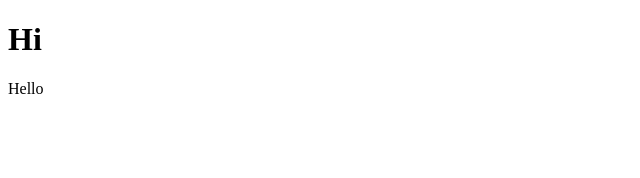
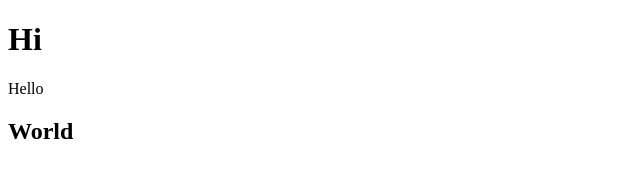
Before and after one commit to ilCesare/new-repo, a plain HTML site: page index.html in a window 1280 px wide. Shown: the full height of the page, 0-640 px from the left. Drawn offline with Linux system fonts and the light colour scheme.

```diff
--- a/index.html
+++ b/index.html
@@ -8,5 +8,10 @@
   <body>
     <h1>Hi</h1>
     <p>Hello</p>
+    <main>
+      <section>
+        <h2>World</h2>
+      </section>
+    </main>
   </body>
 </html>
```
